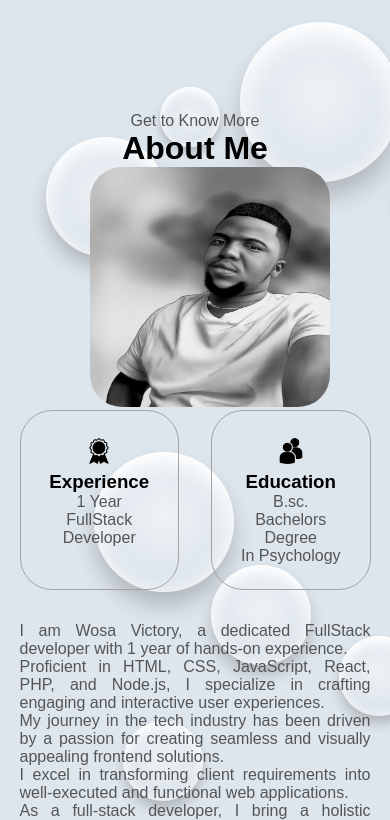
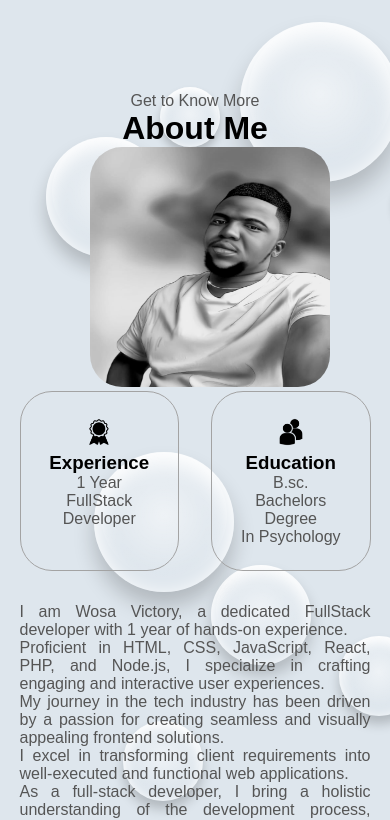
Before and after one commit to wosalee20/My-Potfolio, a plain HTML site: page index.html in a window 390 px wide. Shown: the part 667-1487 px from the top of the page. Drawn offline with Linux system fonts and the light colour scheme.

Commit message:
Update mediaqueries.css

```diff
--- a/mediaqueries.css
+++ b/mediaqueries.css
@@ -70,7 +70,7 @@
 
 @media screen and (max-width: 600px) {
 	body {
-		margin-top: -15%;
+		margin-top: -20%;
 	}
 	.switch-icon {
 		width: 2rem;
```
